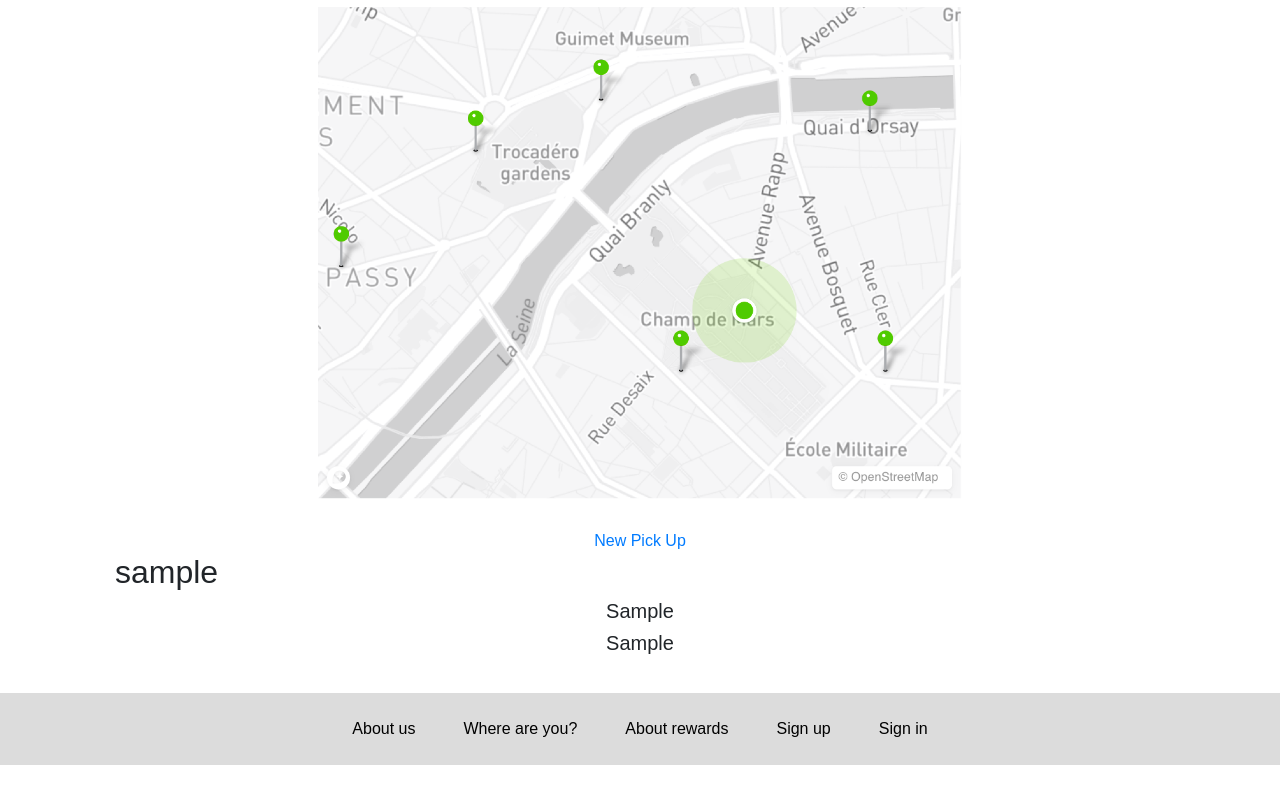
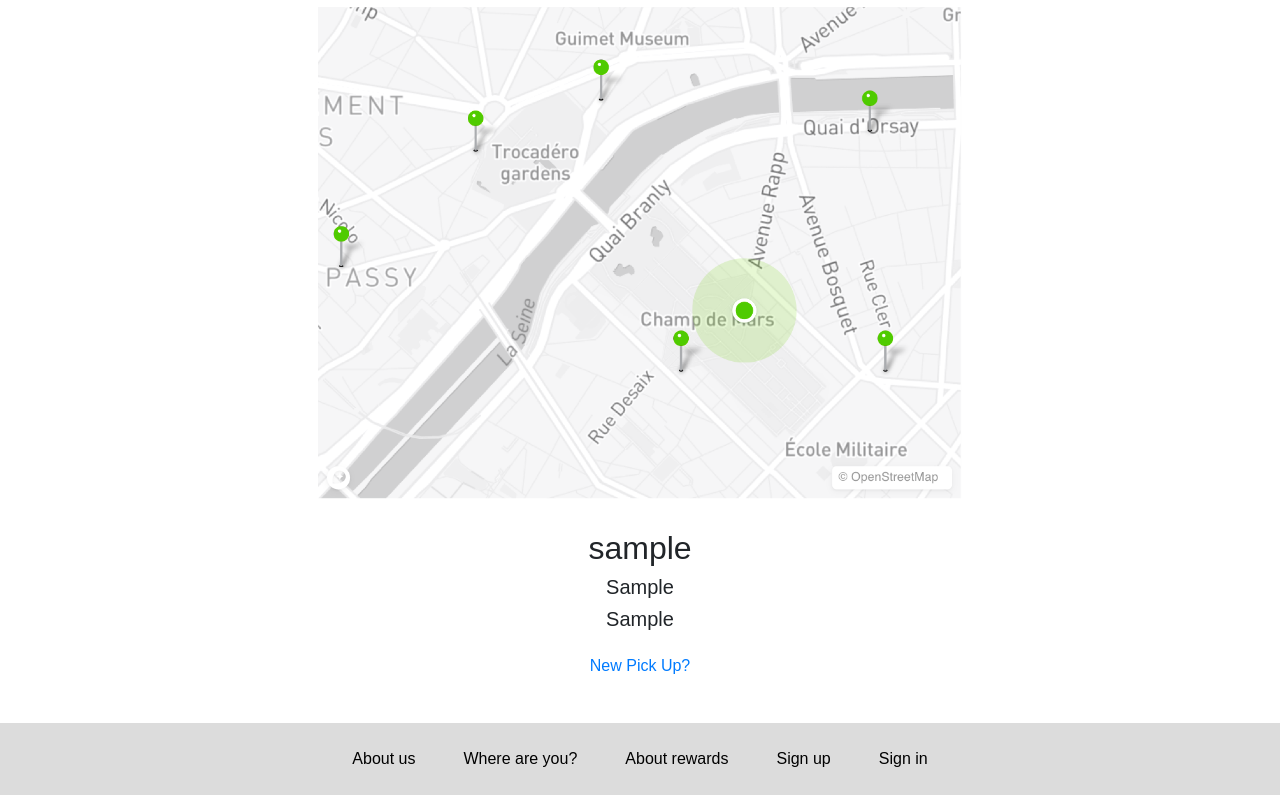
Before and after one commit to aevans1910/pick-up, a Flask app: template templates/pickup_new.html in a window 1280 px wide. Shown: the part 257-1052 px from the top of the page. Before the commit the page ends 1022 px from the top, so only its background shows below. Run offline with Flask 2, Linux system fonts and the light colour scheme; the template is opened without the code that fills it: most values are stand-ins (such as "Sample title", 1, 10 or a date in 2020); some libraries are stand-ins or nearby versions.

Commit message:
[add] end of styling

```diff
--- a/static/stylings.css
+++ b/static/stylesheetss.css
@@ -160,6 +160,7 @@ body {
         #hero > .text > h3{
             display: flex;
             justify-content: center;
+            margin-top: 20px;
         }
 
         svg {
@@ -208,9 +209,15 @@ body {
             flex-direction: column;
         }
 
-        .pickups > .new-pickup > a, p, h5 {
+        .pickups > .new-pickup > h2, h5 {
             display: flex;
             justify-content: center;
+        }
+
+        .pickups > .new-pickup-link > a{
+            display: flex;
+            justify-content: center;
+            margin: 15px;
         }
 
 /* Here is some styling for the rewards page */
--- a/templates/account.html
+++ b/templates/account.html
@@ -10,7 +10,7 @@
         <div id="hero">
             <div class="text">
                 <h1>Account</h1>
-                <h4>Log in here!</h4>
+                <h3>Log in here!</h3>
             </div>
         </div>
 
--- a/templates/base.html
+++ b/templates/base.html
@@ -6,7 +6,7 @@
     <script src="https://kit.fontawesome.com/e7c15fdb77.js" crossorigin="anonymous"></script>
     <link rel="stylesheet" href="https://stackpath.bootstrapcdn.com/bootstrap/4.3.1/css/bootstrap.min.css"
       integrity="sha384-ggOyR0iXCbMQv3Xipma34MD+dH/1fQ784/j6cY/iJTQUOhcWr7x9JvoRxT2MZw1T" crossorigin="anonymous">
-    <link rel="stylesheet" href="/static/stylings.css">
+    <link rel="stylesheet" href="/static/stylesheetss.css">
       <title>{% block title %}{% endblock %}</title>
   </head>
   <body>
--- a/templates/pickup_new.html
+++ b/templates/pickup_new.html
@@ -24,11 +24,13 @@
     <!-- New link -->
     <div class="pickups">
         <div class='new-pickup'>
-            <a href='/trashpickup'>New Pick Up</a>
             <h2>{{ pickup.username }}</h2>
             <h5>{{ pickup.pick_up }}</h5>
             <h5>{{ pickup.drop_off }}</h5>
         </div>
+        <div class="new-pickup-link">
+            <a href='/trashpickup'>New Pick Up?</a>
+        </div>
     </div>
 </main>
 {% endblock %}
```
